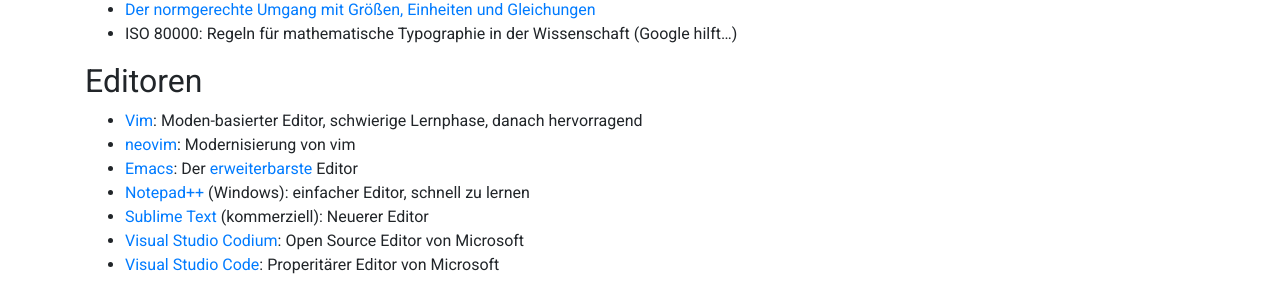
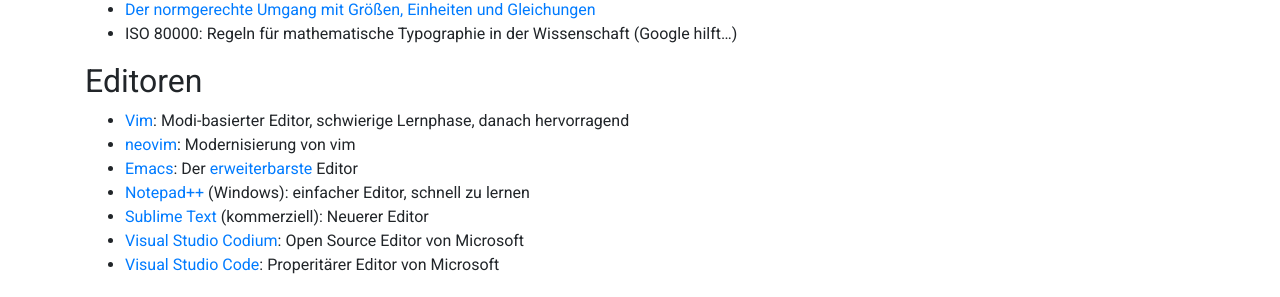
Before and after one commit to pep-dortmund/homepage-toolbox, a Jekyll site: the page built from links.md, in a window 1280 px wide and 900 px high, scrolled down 1705 px. Shown: the part 149-446 px from the top of the window. Built offline with Jekyll 4.4.1, drawn with Linux system fonts in a browser that asks for light colours; nearby versions of some CDN libraries.

Commit message:
moden -> modi

```diff
--- a/links.md
+++ b/links.md
@@ -86,7 +86,7 @@
 
 ## Editoren
 
-- [Vim](http://www.vim.org/){:target="_blank"}: Moden-basierter Editor, schwierige Lernphase, danach hervorragend
+- [Vim](http://www.vim.org/){:target="_blank"}: Modi-basierter Editor, schwierige Lernphase, danach hervorragend
 - [neovim](http://neovim.io/){:target="_blank"}: Modernisierung von vim
 - [Emacs](https://www.gnu.org/software/emacs/emacs.html){:target="_blank"}: Der [erweiterbarste](https://xkcd.com/378/){:target="_blank"} Editor
 - [Notepad++](https://notepad-plus-plus.org/){:target="_blank"} (Windows): einfacher Editor, schnell zu lernen
```
